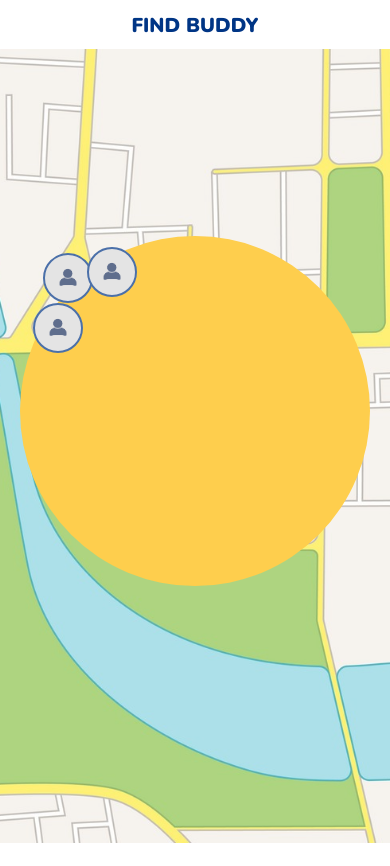
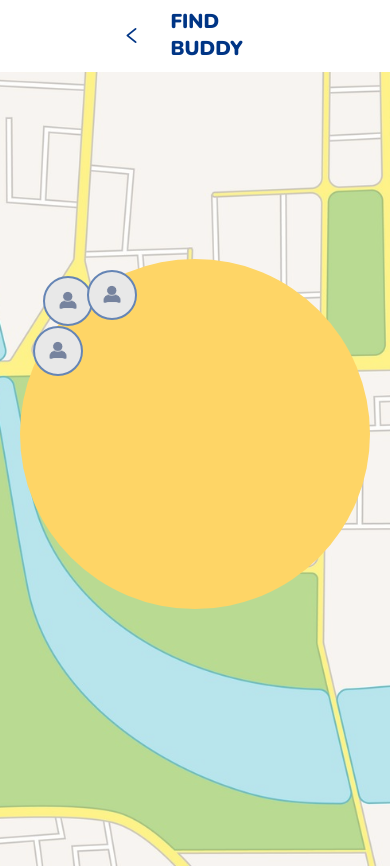
Before and after one commit to unnati1201/KHOJ_APP, a React Native app in the folder khoj/: screen /FindBuddy in a window 390 px wide. Before the commit the page ends 844 px from the top, so only its background shows below. Built offline with nearby package versions, Linux system fonts and the light colour scheme.

Commit message:
find buddy page pop up and footer changes

```diff
--- a/khoj/components/Footer.js
+++ b/khoj/components/Footer.js
@@ -1,5 +1,5 @@
 import React from 'react'
-import {View, Text, StyleSheet, TouchableOpacity, Image} from 'react-native'
+import {View, Text, StyleSheet, TouchableOpacity, Image, Dimensions} from 'react-native'
 import Icon from 'react-native-vector-icons/AntDesign'
 import FontAwesomeIcon from 'react-native-vector-icons/FontAwesome';
 
@@ -11,7 +11,7 @@ function Footer({active, uid, navigateOption}) {
             justifyContent: 'space-around',
             alignItems: 'center',
             backgroundColor: '#003585',
-            paddingVertical:10,
+            // paddingVertical:10,
         },
         homeIcon: {
             color: active !== 'home' ? '#5d7ba8' : '#FFF4E0'
@@ -32,6 +32,8 @@ function Footer({active, uid, navigateOption}) {
         },
         iconStyle: {
             alignItems: 'center',
+            paddingVertical:10,
+            paddingHorizontal:Dimensions.get("window").width/8,
         }
     })
 
@@ -39,19 +41,19 @@ function Footer({active, uid, navigateOption}) {
         <View style={styles.footerStyle}>
             <TouchableOpacity style={styles.iconStyle} onPress={() => navigateOption.navigate("Explore")}>
                 <Icon name='home' size={20} color='grey' style={styles.homeIcon}></Icon>
-                <Text style={[styles.font, styles.homeIcon]}>Home</Text>
+                {/* <Text style={[styles.font, styles.homeIcon]}>Home</Text> */}
             </TouchableOpacity>
             <TouchableOpacity style={styles.iconStyle} onPress={() => navigateOption.navigate("ExplorePage")}>
                 <FontAwesomeIcon name='binoculars' size={17} style={styles.exploreIcon}/>
-                <Text style={[styles.font, styles.exploreIcon]}>Explore</Text>
+                {/* <Text style={[styles.font, styles.exploreIcon]}>Explore</Text> */}
             </TouchableOpacity>
             <TouchableOpacity style={styles.iconStyle} onPress={() => navigateOption.navigate("Profile",{authorUid: uid})}>
                 <FontAwesomeIcon name='user-o' size={17} style={styles.profileIcon}/>
-                <Text style={[styles.font, styles.profileIcon]}>Profile</Text>
+                {/* <Text style={[styles.font, styles.profileIcon]}>Profile</Text> */}
             </TouchableOpacity>
             <TouchableOpacity style={styles.iconStyle} onPress={() => navigateOption.navigate("TravelMate")}>
                 <FontAwesomeIcon name='group' size={20} style={styles.groupIcon}></FontAwesomeIcon>
-                <Text style={[styles.font, styles.groupIcon]}>TravelMate</Text>
+                {/* <Text style={[styles.font, styles.groupIcon]}>TravelMate</Text> */}
             </TouchableOpacity>
         </View>
     )
--- a/khoj/components/travelMate/ChatPage.js
+++ b/khoj/components/travelMate/ChatPage.js
@@ -47,7 +47,7 @@ const ChatPage = ({navigation}) => {
 const Header = ({navigateOption}) => (
     <View style={styles.headerContainer}>
         <Text style={styles.headerText}>TRAVEL MATE</Text>
-        <TouchableOpacity  style={{flex:1}} onPress={() => navigateOption.navigate("FindBuddy")}>
+        <TouchableOpacity  style={{flex:1}} onPress={()=>navigateOption.navigate("FindBuddy")}>
             <Icon name="addusergroup" size={25} color="#003585"></Icon>
         </TouchableOpacity>
     </View>
@@ -87,7 +87,6 @@ headerContainer:{
 },
 headerText:{
    color:'#003585',
-//    fontWeight:'700',
    fontSize:20,
    marginRight: 15,
    fontFamily:'NunitoBlack',
--- a/khoj/components/travelMate/FindBuddy.js
+++ b/khoj/components/travelMate/FindBuddy.js
@@ -1,12 +1,13 @@
-import {Text, View, StyleSheet, ImageBackground, Dimensions, Image, TouchableOpacity} from "react-native"
+import {Text, View, StyleSheet, ImageBackground, Dimensions, Image, TouchableOpacity, Modal, Pressable} from "react-native"
 import { SafeAreaView } from "react-native-safe-area-context";
 import Layout from "../Layout";
-import {useRef} from 'react'
+import {useRef, useState} from 'react'
+import Icon from 'react-native-vector-icons/AntDesign'
 
 const FindBuddy = ({navigation}) => {
     return (
         <Layout>
-            <Header/>
+            <Header navigateOption={navigation}/>
             <ImageBackground source={require('../../assets/Map.jpg')} style={styles.image}>
                 <View style={styles.radar}>
                     <Buddy top={Math.floor(Math.random()*200)} left={Math.floor(Math.random()*200)}/>
@@ -20,21 +21,51 @@ const FindBuddy = ({navigation}) => {
 
 const Header = ({navigateOption}) => (
     <View style={styles.headerContainer}>
+        <TouchableOpacity onPress={() => navigateOption.navigate("TravelMate")} style={{flex:1}}>
+            {/* <Image source={require('../../assets/back.png')} style={{width: 20, height: 20}}/> */}
+            <Icon name="left" size={20} color="#003585"/>
+        </TouchableOpacity>
         <Text style={styles.headerText}>FIND BUDDY</Text>
     </View>
 )
 
 const Buddy = ({top, left}) => {
-    const ChipStyles = useRef({
-        position: 'absolute',
-        top: top,
-        left: left,
-    });
+    const [modalVisible, setModalVisible] = useState(false);
+    const [requestSent, setRequestSent] = useState(false);
 
     return (
-        <TouchableOpacity>
-            <Image source={require('../../assets/profile.png')} style={[ChipStyles.current, {margin:10, width: 50, height: 50, backgroundColor:'#D9D9D9', borderRadius:50, borderColor: '#003585', borderWidth: 2}]}/>
+        <>
+        <Modal
+            animationType="slide"
+            transparent={true}
+            visible={modalVisible}
+            onRequestClose={() => {
+            Alert.alert('Modal has been closed.');
+            setModalVisible(!modalVisible);
+            }}>
+            <View style={styles.centeredView}>
+                <View style={styles.modalView}>
+                    <Image source={require('../../assets/profile.png')} style={{margin:10, width: 100, height: 100, backgroundColor:'#D9D9D9', borderRadius:50, borderColor: '#003585', borderWidth: 2}}/>
+                    <Text style={{paddingTop: 10, fontFamily: 'Nunito-Bold', fontSize: 20, color: '#003585' }}>the_explorer</Text>
+                    <Text style={{padding: 10, color: '#149DE1', fontFamily: 'Nunito-Medium'}}>Unnati</Text>
+                    <TouchableOpacity
+                        style={[styles.button,{backgroundColor: '#FEBA02'}]}
+                        onPress={() => setRequestSent(true)}
+                        disabled={requestSent}>
+                        <Text style={{color:'#FFFFFF', fontFamily: 'Nunito-Bold'}}>{!requestSent ? "REQUEST TO TAG ALONG" : "REQUEST SENT!"}</Text>
+                    </TouchableOpacity>
+                    <TouchableOpacity
+                        style={styles.button}
+                        onPress={() => setModalVisible(!modalVisible)}>
+                        <Text style={{color:'#FEBA02', fontFamily: 'Nunito-Bold'}}>CANCEL</Text>
+                    </TouchableOpacity>
+                </View>
+            </View>
+        </Modal>
+        <TouchableOpacity onPress={()=>setModalVisible(true)} style={{position:'absolute', top:top, left:left}}>
+            <Image source={require('../../assets/profile.png')} style={{margin:10, width: 50, height: 50, backgroundColor:'#D9D9D9', borderRadius:50, borderColor: '#003585', borderWidth: 2}}/>
         </TouchableOpacity>
+        </>
     )
 }
 
@@ -44,16 +75,18 @@ const styles = StyleSheet.create({
         justifyContent: 'center',
         alignItems: 'center',
         margin:10,
+        paddingTop:20,
     },
     headerText:{
         color:'#003585',
         fontSize:20,
         fontFamily:'NunitoBlack',
+        flex:2
      },
      image: {
         height: Dimensions.get('window').height-50,
         width: Dimensions.get('window').width,
-        opacity: 0.7,
+        opacity: 0.6,
       },
       radar: {
         height: Dimensions.get('window').width-40,
@@ -62,7 +95,37 @@ const styles = StyleSheet.create({
         borderRadius: 200,
         marginTop: ((Dimensions.get('window').height-40)/2)-((Dimensions.get('window').width-40)/2)-40,
         marginLeft: ((Dimensions.get('window').width)/2)-((Dimensions.get('window').width-40)/2),
-      }
+      },
+      centeredView: {
+        flex: 1,
+        justifyContent: 'center',
+        alignItems: 'center',
+        marginTop: 22,
+      },
+      modalView: {
+        margin: 20,
+        backgroundColor: 'white',
+        borderRadius: 20,
+        padding: 35,
+        alignItems: 'center',
+        shadowColor: '#000',
+        shadowOffset: {
+          width: 0,
+          height: 2,
+        },
+        shadowOpacity: 0.25,
+        shadowRadius: 4,
+        elevation: 5,
+      },
+      button: {
+        alignItems: 'center',
+        padding: 15,
+        width: 230,
+        margin: 10,
+        borderRadius: 10,
+        borderColor: '#FEBA02',
+        borderWidth: 1,
+    },
 });
 
 export default FindBuddy;
--- a/khoj/package.json
+++ b/khoj/package.json
@@ -25,6 +25,7 @@
     "react-native-element-dropdown": "^2.5.3",
     "react-native-elements": "^3.4.3",
     "react-native-ionicons": "^4.6.5",
+    "react-native-popup-dialog": "^0.18.3",
     "react-native-safe-area-context": "4.4.1",
     "react-native-screens": "~3.18.0",
     "react-native-vector-icons": "^9.2.0",
```
Also changed, not shown: 1 other file (tests, documents, lock files or other folders).
